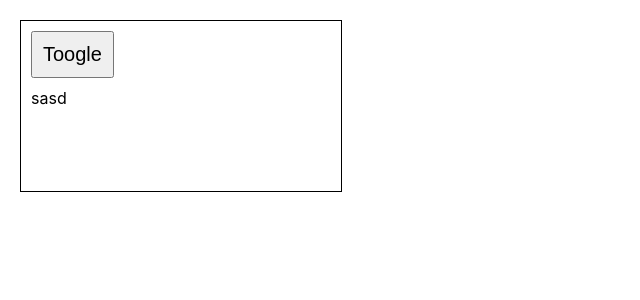
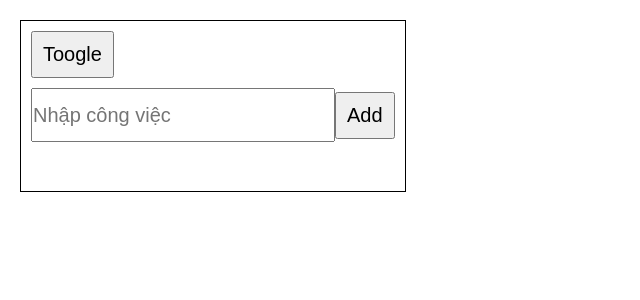
Before and after one commit to dvanhuy/HocReactJs, a React (Create React App) app: page / in a window 1280 px wide. Both pictures are taken after a click on the button "Toogle". Shown: the top 300 px of the page, without its empty margins (0-640 px from the left). Built offline with nearby package versions, Linux system fonts and the light colour scheme.

Commit message:
globe state

```diff
--- a/src/globlestate/AppFake.js
+++ b/src/globlestate/AppFake.js
@@ -1,11 +1,29 @@
-import { useContext } from "react";
-import ContextGloble from "./ContextGloble"
+import { useGloble } from "./hooks";
+import {actions} from "../globlestate"
 
 function AppFake(){
-    const [state,dispatch] = useContext(ContextGloble);
-    console.log(state);
+    const [state,dispatch] = useGloble()
+    const {todos,todoInput} = state
+    const handleAddToDo = ()=>{
+        dispatch(actions.addToDoInput(todoInput))
+    }
     return (
-        <div>sasd</div>
+        <div>
+            <input type="text"
+            value={todoInput}
+            placeholder="Nhập công việc"
+            onChange={e=>{
+                dispatch(actions.setToDoInput(e.target.value))
+            }}/>
+            <button onClick={handleAddToDo}>Add</button>
+            <ul>
+                {todos.map((todo,index)=>{
+                    return (
+                        <div key={index}>{todo}</div>
+                    )
+                })}
+            </ul>
+        </div>
     )
 }
 export default AppFake
--- /dev/null
+++ b/src/globlestate/actions.js
@@ -0,0 +1,11 @@
+import { ADD_TO_DO_INPUT, SET_TO_DO_INPUT } from "./constants"
+
+export const setToDoInput = payload =>({
+    type : SET_TO_DO_INPUT,
+    payload
+})
+
+export const addToDoInput = payload =>({
+    type : ADD_TO_DO_INPUT,
+    payload
+})
--- /dev/null
+++ b/src/globlestate/constants.js
@@ -0,0 +1,2 @@
+export const SET_TO_DO_INPUT = "set_to_do_input"
+export const ADD_TO_DO_INPUT = "add_to_do_input"
--- /dev/null
+++ b/src/globlestate/hooks.js
@@ -0,0 +1,7 @@
+import { useContext } from "react";
+import ContextGloble from "./ContextGloble"
+
+export const useGloble =()=>{
+    const [state,dispatch] = useContext(ContextGloble);
+    return [state,dispatch]
+}
--- a/src/globlestate/index.js
+++ b/src/globlestate/index.js
@@ -1,3 +1,6 @@
 // chỉ cần import đến thư muc globlestate sẽ được toàn bộ các file trong đây
 export {default as GlobleProvider} from "./providerGloble"
 export {default as GlobleContext} from "./ContextGloble"
+
+export * as actions from "./actions"
+export * as constants from "./constants"
--- /dev/null
+++ b/src/globlestate/logger.js
@@ -0,0 +1,13 @@
+function logger(reducer){
+    return (prevState,action) =>{
+        console.group(action.type)
+        console.log("Prev state: ",prevState);
+        console.log("Action: ",action);
+        const nextState = reducer(prevState,action)
+        console.log("Next state ",nextState);
+        console.groupEnd()
+        return nextState
+    }
+}
+
+export default logger
--- a/src/globlestate/providerGloble.js
+++ b/src/globlestate/providerGloble.js
@@ -1,9 +1,10 @@
 import { useReducer } from "react";
 import ContextGloble from "./ContextGloble";
+import logger from "./logger";
 import reducer,{initstate} from "./reducer"
 
 function ProviderGloble({children}){
-    const [state, dispatch] = useReducer(reducer, initstate);
+    const [state, dispatch] = useReducer(logger(reducer), initstate);
     return(
         <ContextGloble.Provider value={[state, dispatch]}>
             {children}
--- a/src/globlestate/reducer.js
+++ b/src/globlestate/reducer.js
@@ -1,17 +1,25 @@
+import { ADD_TO_DO_INPUT, SET_TO_DO_INPUT } from "./constants";
+
 const initstate = {
     todos:[],
     todoInput:"",
 }
 
 function reducerGloble(state,action){
-    // switch (key) {
-    //     case value:
-
-    //         break;
-
-    //     default:
-    //         break;
-    // }
+    switch (action.type) {
+        case SET_TO_DO_INPUT:
+            return {
+                ...state,
+                todoInput:action.payload
+            }
+        case ADD_TO_DO_INPUT:
+            return {
+                ...state,
+                todos:[...state.todos,action.payload]
+            }
+        default:
+            throw new Error("qdasdad")
+    }
 }
 
 export {initstate}
```
